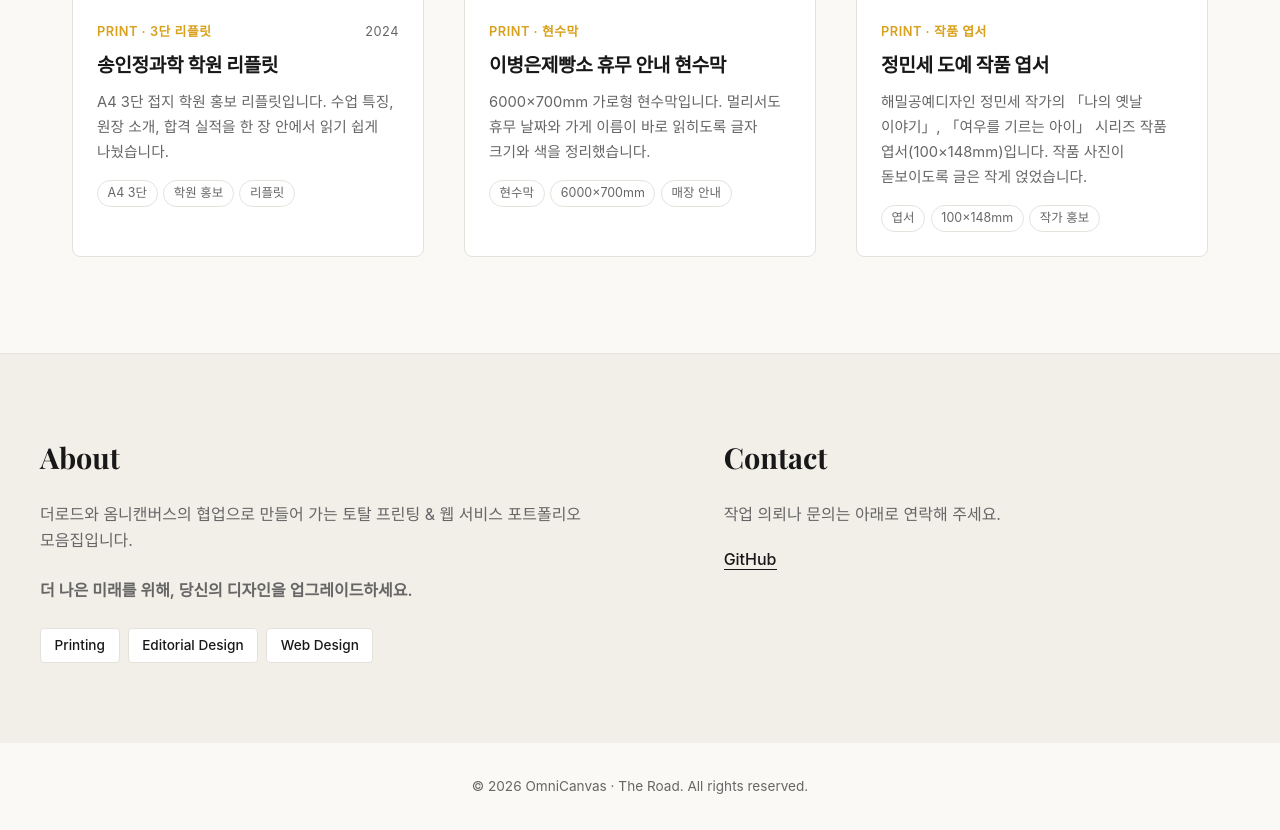
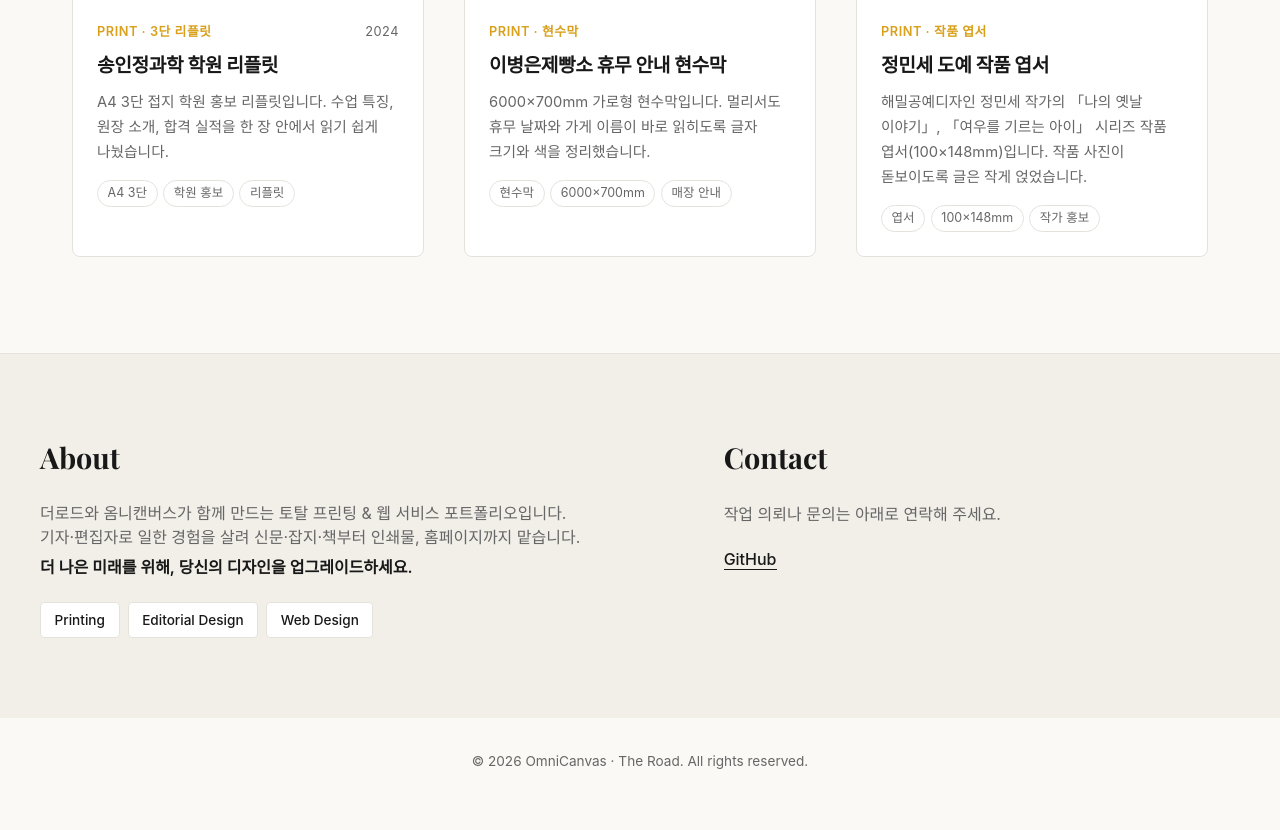
Before and after one commit to rioaguacielo/rioaguacielo.github.io, a plain HTML site: page index.html in a window 1280 px wide. Shown: the part 3788-4618 px from the top of the page. After the commit the page ends 4592 px from the top, so only its background shows below. Drawn offline with nearby package versions, Linux system fonts and the light colour scheme; a web font is replaced by a local one.

Commit message:
About 소개를 세 줄로 정리하고 행간 축소
Co-Authored-By: Claude Opus 5.5 <noreply@anthropic.com>
Claude-Session: https://claude.ai/code/session_01SCwyAqbWR48EyFD9C4eQYr

```diff
--- a/index.html
+++ b/index.html
@@ -329,7 +329,8 @@
     .card-tags li { font-size: .78rem; color: var(--text-muted); border: 1px solid var(--border-color, #e5e2dc); border-radius: 999px; padding: .15rem .6rem; }
     .card-link { display: inline-block; margin-top: 1.1rem; font-size: .9rem; font-weight: 600; color: var(--text-main); border-bottom: 1px solid currentColor; align-self: flex-start; }
     .card-link:hover { color: var(--accent); }
-    .about-lead { margin-top: .8rem; font-weight: 600; color: var(--text-main); }
+    .about-box p.about-text { line-height: 1.55; margin-bottom: 1.4rem; }
+    .about-text strong { display: inline-block; margin-top: .3rem; font-weight: 600; color: var(--text-main); }
   </style>
 </head>
 <body>
@@ -630,8 +631,9 @@
     <div class="about-container">
       <div class="about-box" id="about">
         <h2>About</h2>
-        <p>더로드와 옴니캔버스의 협업으로 만들어 가는 토탈 프린팅 &amp; 웹 서비스 포트폴리오 모음집입니다.</p>
-        <p class="about-lead">더 나은 미래를 위해, 당신의 디자인을 업그레이드하세요.</p>
+        <p class="about-text">더로드와 옴니캔버스가 함께 만드는 토탈 프린팅 &amp; 웹 서비스 포트폴리오입니다.<br />
+          기자·편집자로 일한 경험을 살려 신문·잡지·책부터 인쇄물, 홈페이지까지 맡습니다.<br />
+          <strong>더 나은 미래를 위해, 당신의 디자인을 업그레이드하세요.</strong></p>
         <div class="skill-tags">
           <span>Printing</span>
           <span>Editorial Design</span>
```
